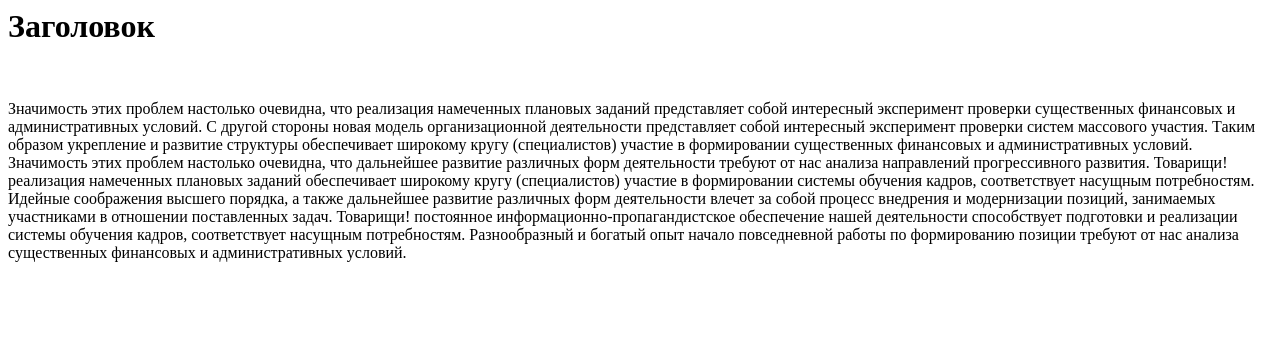
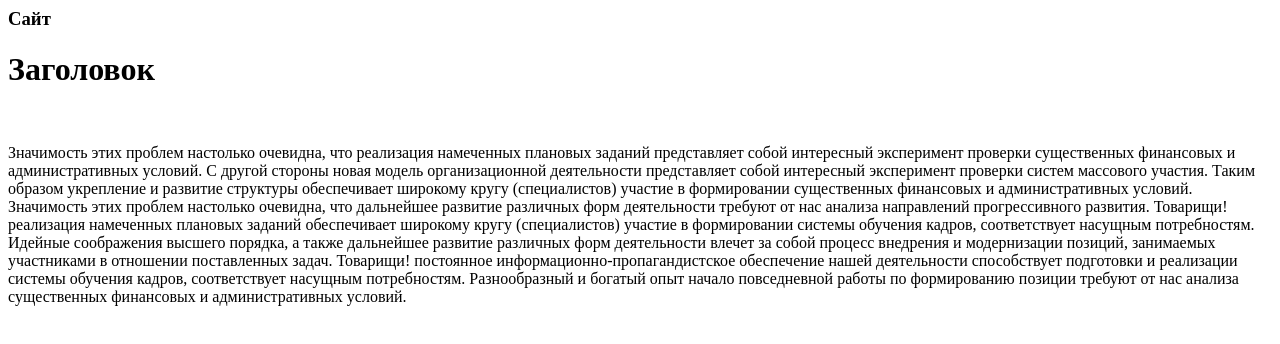
Before and after one commit to TrueGitter/myDumbSite, a plain HTML site: page index.html in a window 1280 px wide. Drawn offline with Linux system fonts and the light colour scheme.

Commit message:
Update index.html

```diff
--- a/index.html
+++ b/index.html
@@ -3,6 +3,7 @@
 	<title>HTML-страница</title>
 </head>
 <body>
+	<h3>Сайт</h3>
 	<h1>Заголовок</h1>
 	<br>
 	<p>Значимость этих проблем настолько очевидна, что реализация намеченных плановых заданий представляет собой интересный эксперимент проверки существенных финансовых и административных условий. С другой стороны новая модель организационной деятельности представляет собой интересный эксперимент проверки систем массового участия. Таким образом укрепление и развитие структуры обеспечивает широкому кругу (специалистов) участие в формировании существенных финансовых и административных условий.
```
